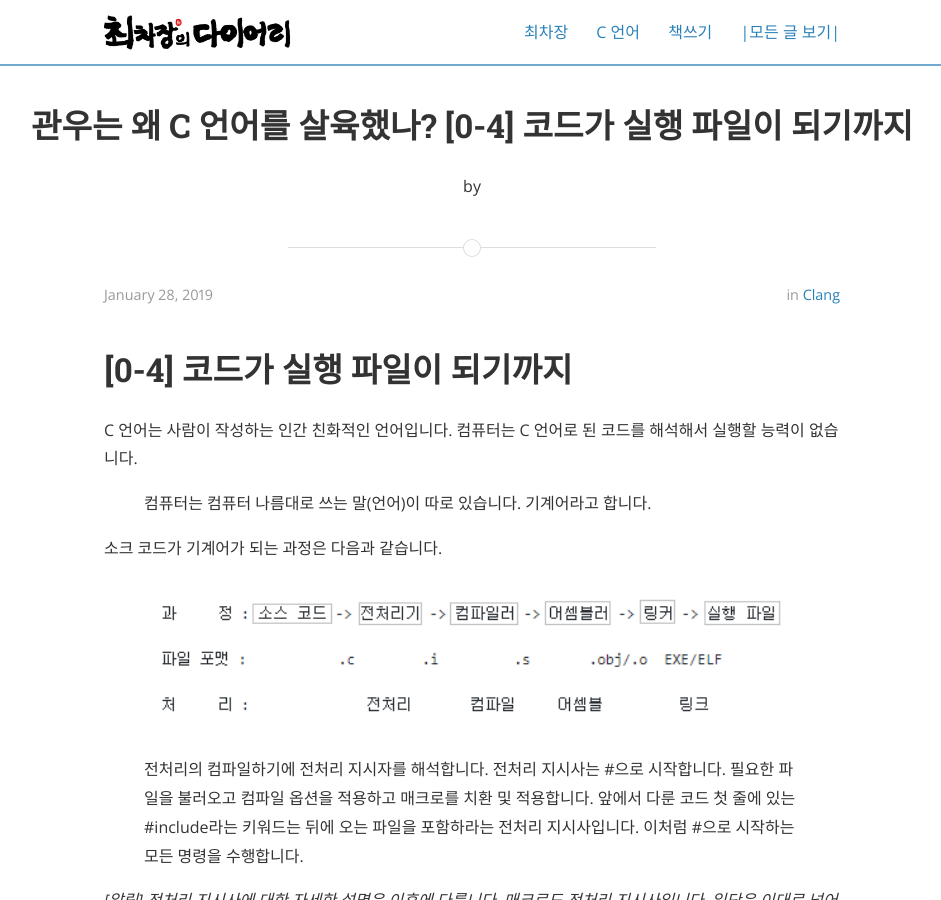
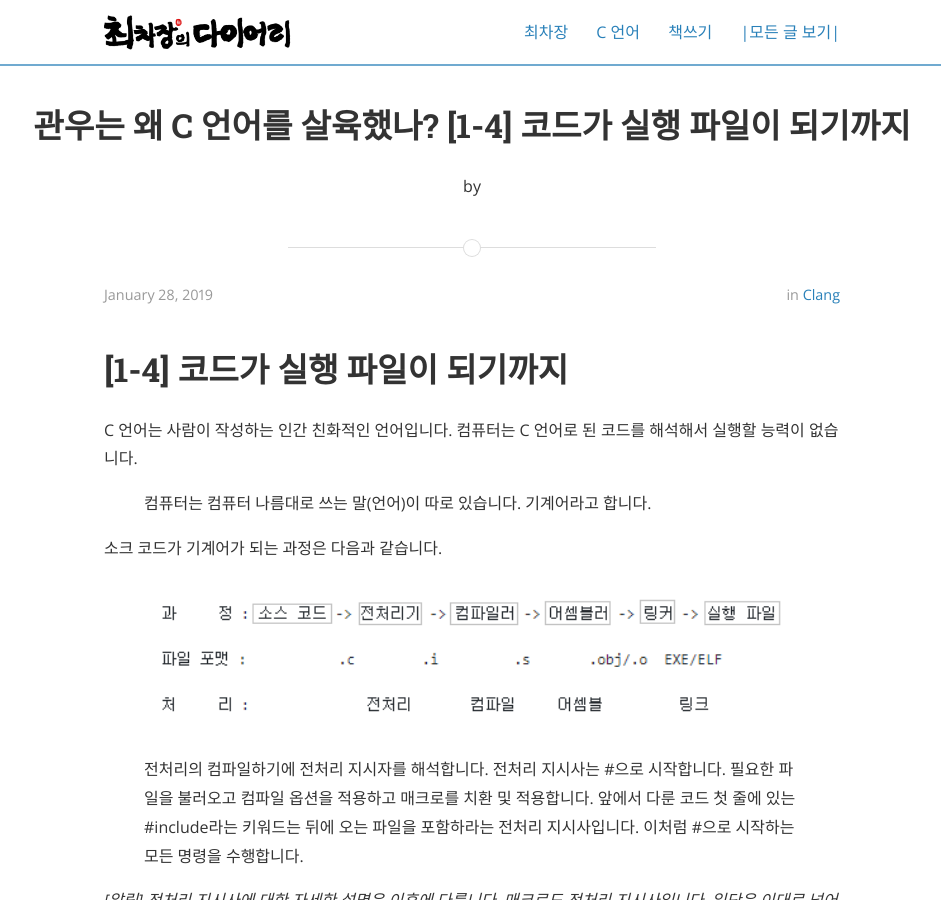
Before and after one commit to hwchoi2009/choichajang.github.io, a Jekyll site: the page built from _posts/2019-01-28-clang-00008-post.md, in a window 1280 px wide and 900 px high. Shown: the whole window, without its empty margins (168-1109 px from the left). Built offline with Jekyll 4.4.1, drawn with Linux system fonts in a browser that asks for light colours; nearby versions of some CDN libraries.

Commit message:
Update 2019-01-28-clang-00008-post.md

```diff
--- a/_posts/2019-01-28-clang-00008-post.md
+++ b/_posts/2019-01-28-clang-00008-post.md
@@ -1,11 +1,11 @@
 ---
 layout: post
-title:  "관우는 왜 C 언어를 살육했나? [0-4] 코드가 실행 파일이 되기까지"
+title:  "관우는 왜 C 언어를 살육했나? [1-4] 코드가 실행 파일이 되기까지"
 data : 2019-01-25 23:25:00 -0400
 categories: clang
 ---
 
-# [0-4] 코드가 실행 파일이 되기까지
+# [1-4] 코드가 실행 파일이 되기까지
 
 C 언어는 사람이 작성하는 인간 친화적인 언어입니다. 컴퓨터는 C 언어로 된 코드를 해석해서 실행할 능력이 없습니다.
 
```
